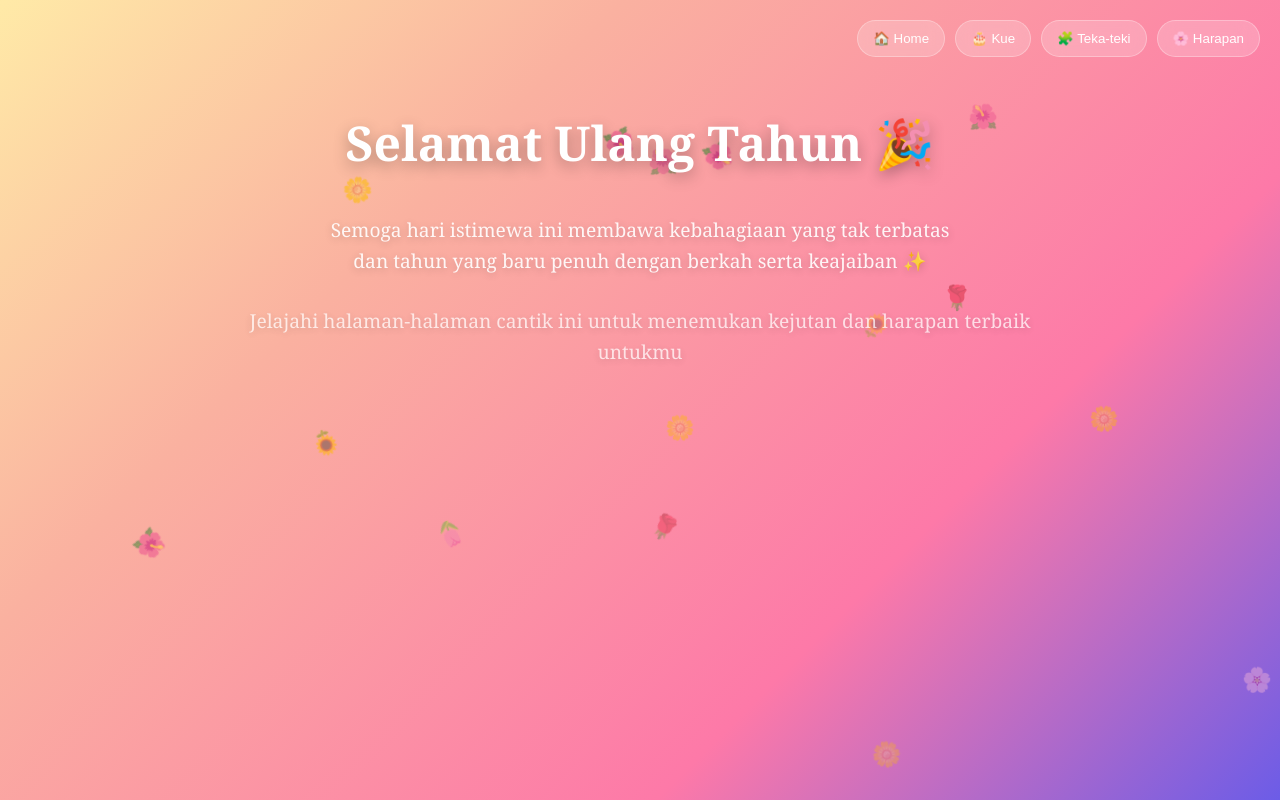
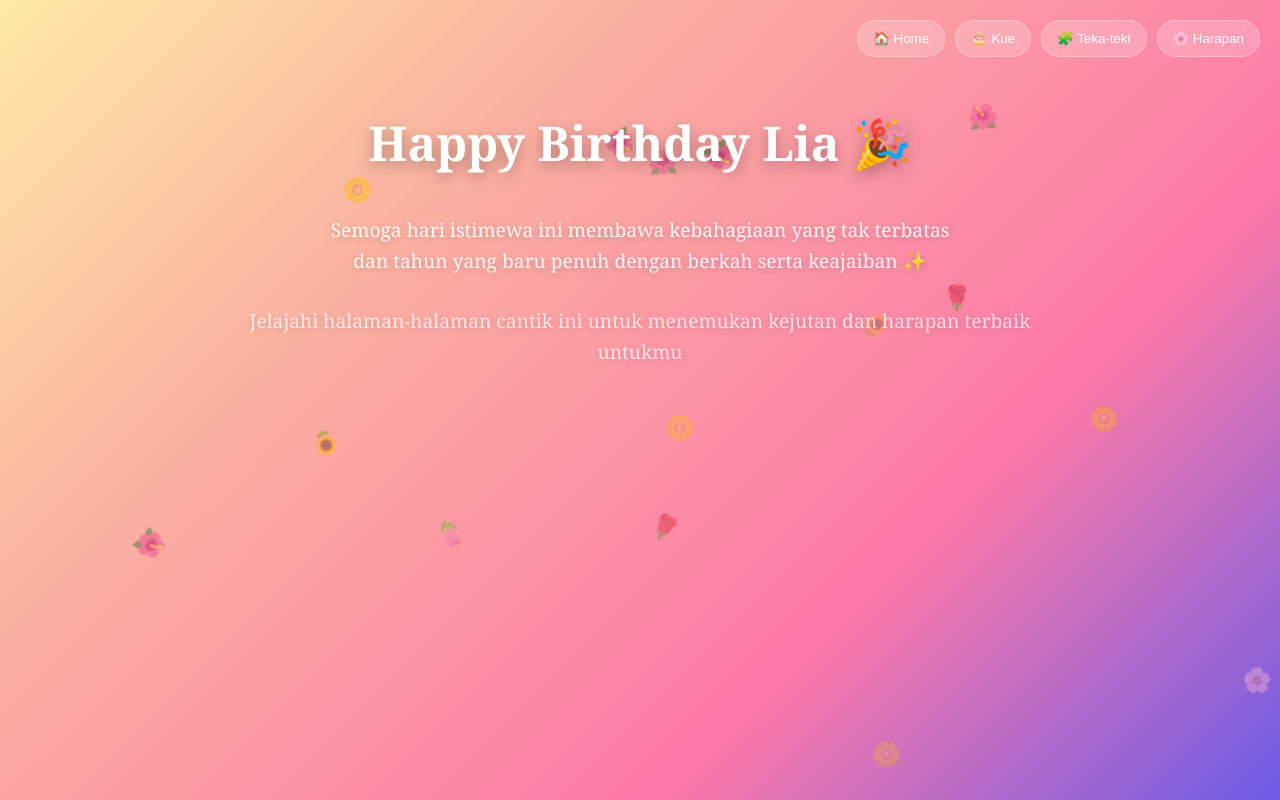
Before and after one commit to Muhammadalba/happybirthday, a plain HTML site: page index.html in a window 1280 px wide. Drawn offline with Linux system fonts and the light colour scheme.

Commit message:
index.html

```diff
--- a/index.html
+++ b/index.html
@@ -3,7 +3,7 @@
 <head>
     <meta charset="UTF-8">
     <meta name="viewport" content="width=device-width, initial-scale=1.0">
-    <title>Selamat Ulang Tahun 🌸</title>
+    <title>Happy Birthday 🌸</title>
     <style>
         * { margin: 0; padding: 0; box-sizing: border-box; }
         body {
@@ -90,7 +90,7 @@
 
     <div id="welcome" class="section active">
         <div class="welcome">
-            <h1>Selamat Ulang Tahun 🎉</h1>
+            <h1>Happy Birthday Lia 🎉</h1>
             <p>Semoga hari istimewa ini membawa kebahagiaan yang tak terbatas<br>dan tahun yang baru penuh dengan berkah serta keajaiban ✨</p>
             <p style="margin-top: 30px; opacity: 0.8;">Jelajahi halaman-halaman cantik ini untuk menemukan kejutan dan harapan terbaik untukmu</p>
         </div>
@@ -301,4 +301,5 @@
         });
     </script>
 </body>
+
 </html>
```
